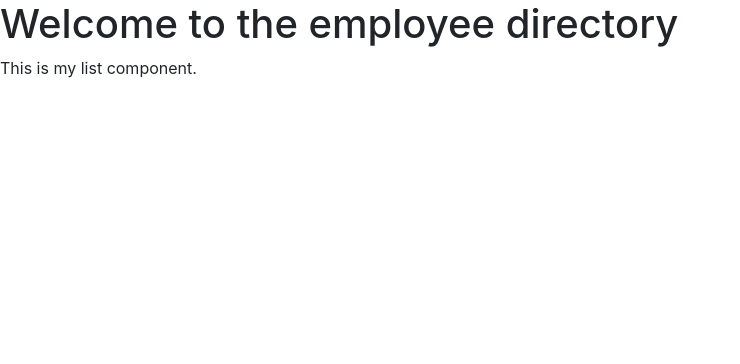
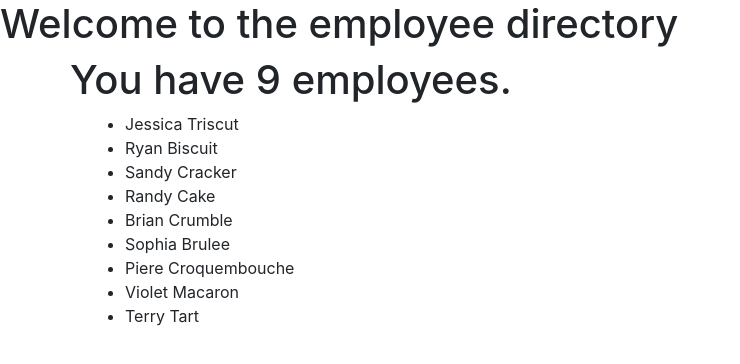
Before and after one commit to j-senak/employee-directory-sort, a React (Create React App) app: page / in a window 1280 px wide. Shown: the top 364 px of the page, without its empty margins (0-740 px from the left). Built offline with nearby package versions, Linux system fonts and the light colour scheme.

Commit message:
Added list of employee names to page

```diff
--- a/src/components/EmployeeDirectory/Item.jsx
+++ b/src/components/EmployeeDirectory/Item.jsx
@@ -1,10 +1,10 @@
 import React from 'react';
 
-const Item = () => {
+const Item = (props) => {
     return (
-        <div>
-
-        </div>
+        <li>
+            {props.name}
+        </li>
     );
 };
 
--- a/src/components/EmployeeDirectory/List.jsx
+++ b/src/components/EmployeeDirectory/List.jsx
@@ -1,13 +1,23 @@
-import React from 'react';
+import React from "react";
 import Item from "./Item";
 
-const List = () => {
-    return (
-        <div>
-            This is my list component.
-            <Item/>
+const List = (props) => {
+  return (
+    <div className="container">
+      <div className="row">
+        <h1>You have {props.employees.length} employees.</h1>
+      </div>
+      <div className="row">
+        <div className="col">
+          <ul>
+            {props.employees.map((employee) => (
+              <Item name={employee.name}/>
+            ))}
+          </ul>
         </div>
-    );
+      </div>
+    </div>
+  );
 };
 
 export default List;
```
